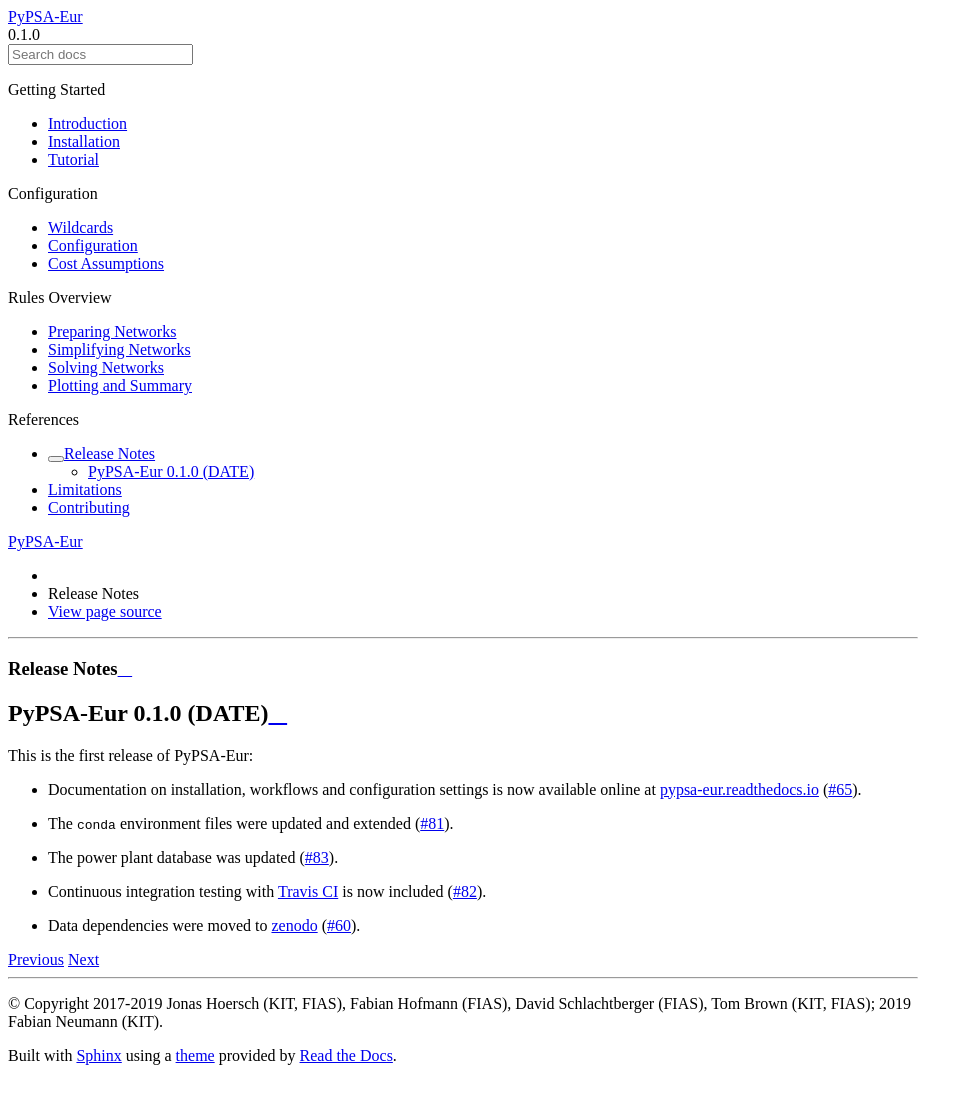
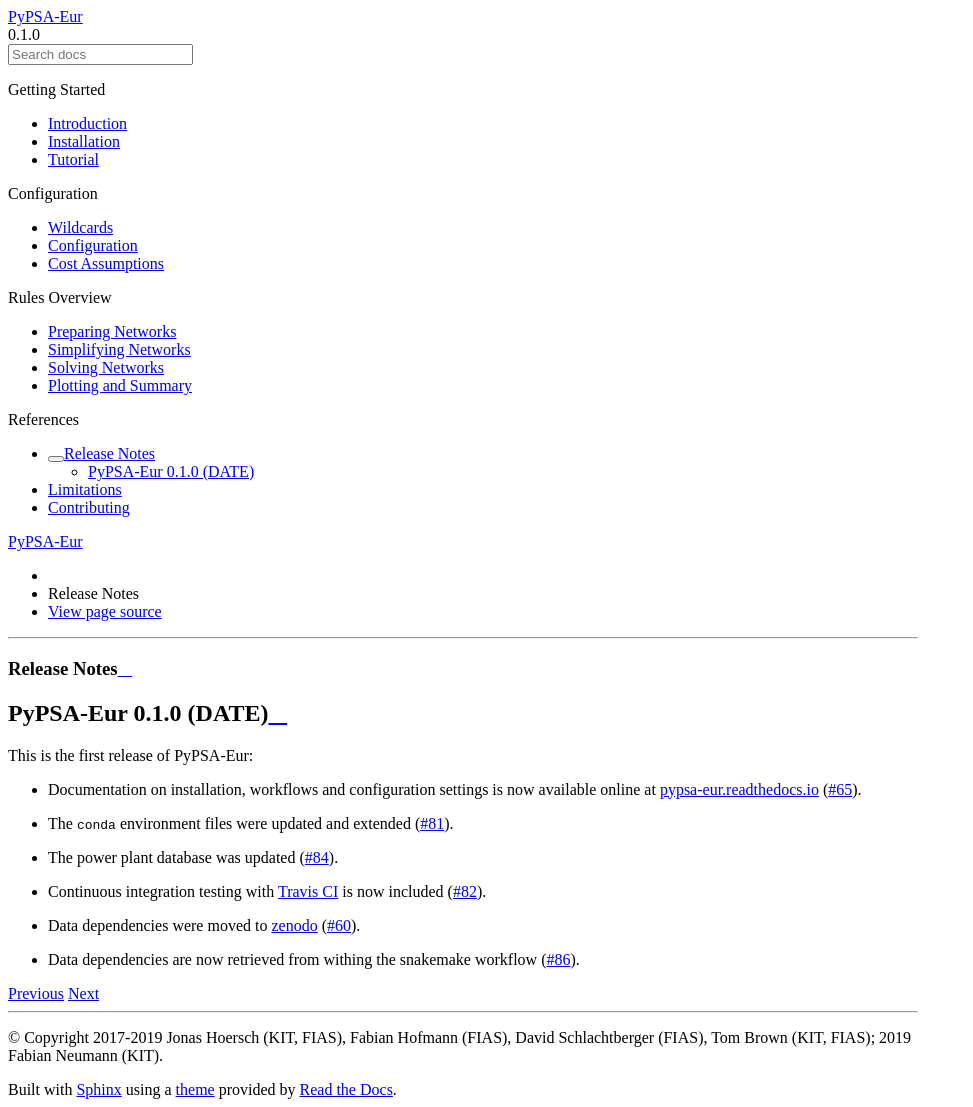
Before and after one commit to PyPSA/PyPSA, a Sphinx documentation site: the page built from doc/release_notes.rst, in a window 1280 px wide. Shown: the whole page, without its empty margins (0-973 px from the left). Built offline with Sphinx 7.4.7 and the Read the Docs theme 2.0.0, drawn with Linux system fonts in a browser that asks for light colours; before the commit the page ends 1073 px from its top, so only the background shows below that.

Commit message:
doc: update release notes [skip travis]

```diff
--- a/doc/release_notes.rst
+++ b/doc/release_notes.rst
@@ -11,8 +11,10 @@
 
 * The ``conda`` environment files were updated and extended (`#81 <https://github.com/PyPSA/pypsa-eur/pull/81>`_).
 
-* The power plant database was updated (`#83 <https://github.com/PyPSA/pypsa-eur/pull/83>`_).
+* The power plant database was updated (`#84 <https://github.com/PyPSA/pypsa-eur/pull/84>`_).
 
 * Continuous integration testing with `Travis CI <https://travis-ci.org>`_ is now included (`#82 <https://github.com/PyPSA/pypsa-eur/pull/82>`_).
 
 * Data dependencies were moved to `zenodo <https://zenodo.org/>`_ (`#60 <https://github.com/PyPSA/pypsa-eur/issues/60>`_).
+
+* Data dependencies are now retrieved from withing the snakemake workflow (`#86 <https://github.com/PyPSA/pypsa-eur/issues/60>`_).
```
